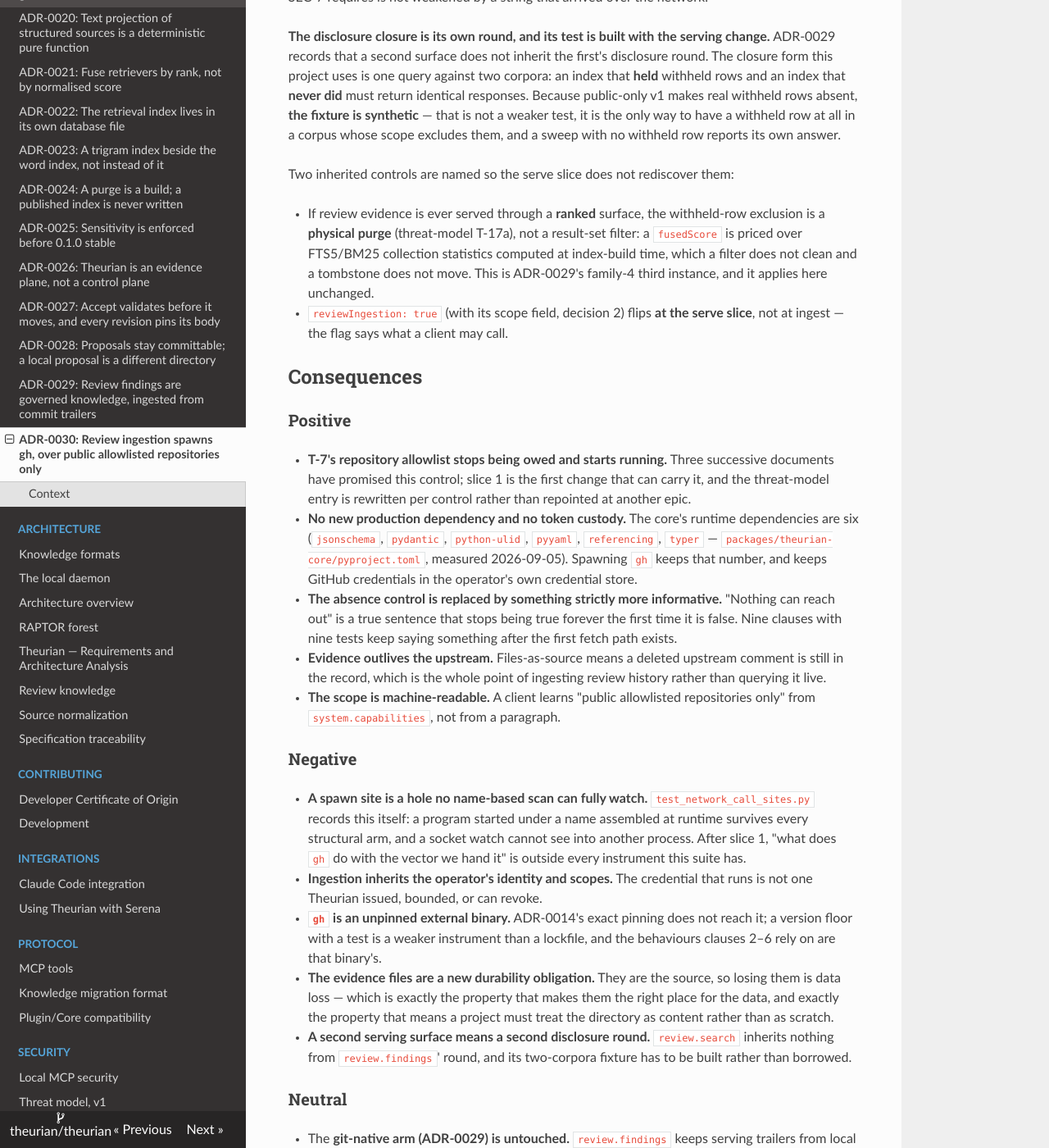
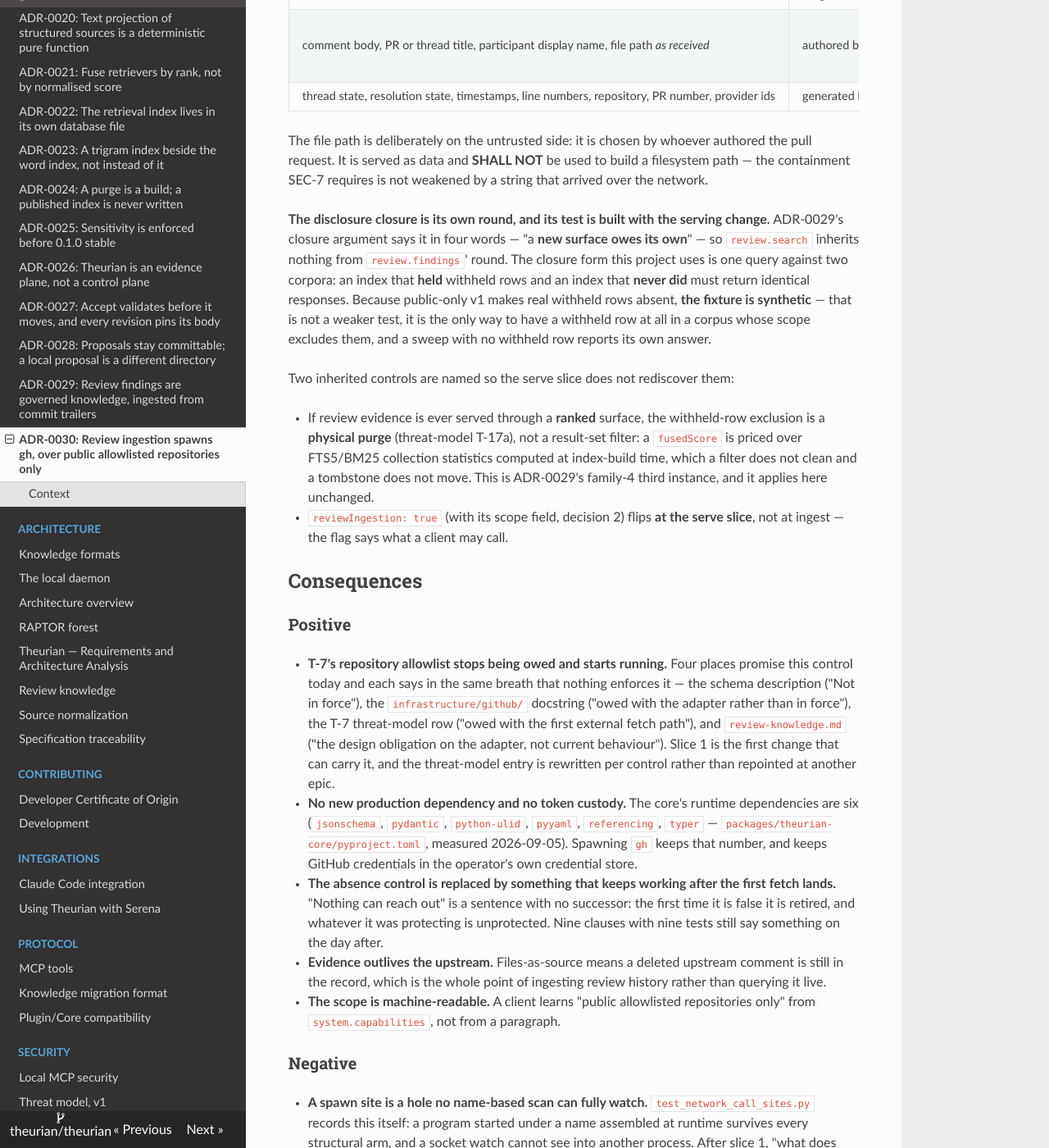
Before and after one commit to theurian/theurian, an MkDocs documentation site: the page built from docs/adr/0030-github-review-ingestion-spawns-gh.md, in a window 1280 px wide and 1400 px high, scrolled down 8641 px. Shown: the whole window at 82% size. Built offline with MkDocs 1.6.1, drawn with Linux system fonts in a browser that asks for light colours; some of the changed text lies outside the part shown.

Commit message:
docs(adr): tighten ADR-0030's claims to the authority each one has
Self-sweep before review, against the no-new-universal-prose rule.

- The `--paginate` and `PATH` rationales asserted behaviour of a binary this
  design does not pin; both now say what is excluded and why, without claiming
  what gh does.
- The corpus-membership disposition carried an unmeasured claim; it now pastes
  the two commands and their output (26 anchors, none of them a
  review-ingestion or T-7 document).
- The review-cache and "existing document says" sentences described
  review-knowledge.md in the present tense while this same change corrects it;
  both now say what it said before.
- "A required field has exactly one implementation" was a universal with a
  counter-example; it now names both bad options.
- The T-7 consequence counted documents by inference; it now names the four and
  quotes each one's own admission.
- The privacy bullet records that no fact-side constant exists to pin the
  evidence-file path against until slice 2 introduces one.

Signed-off-by: Takehide Uchida <utchy@graphnote-design.com>

````diff
--- a/docs/adr/0030-github-review-ingestion-spawns-gh.md
+++ b/docs/adr/0030-github-review-ingestion-spawns-gh.md
@@ -82,8 +82,9 @@
 contain no client module at all" — a mutation that replaced a fetch with
 `subprocess.run(["curl", ...])` survived the entire suite with the network
 enumeration green. That file states the admission checklist this ADR has to
-satisfy, and it is quoted here verbatim rather than paraphrased
-(`test_network_call_sites.py:653-661`):
+satisfy, and it is quoted here rather than paraphrased — the source is a
+concatenated Python string, joined here into prose with its `--` set as an em
+dash and nothing else changed (`test_network_call_sites.py:653-661`):
 
 > If you added a site, establish before listing it: the argument vector is fixed
 > by the adapter rather than taken from a document or a configuration file; the
@@ -115,8 +116,8 @@
 | 2 | **The endpoint is the literal `graphql`.** Repository identity travels as typed GraphQL variables, never in the URL position. | The `gh api <path>` form interpolates caller data into a path; the GraphQL form has no path segment an owner or repo name can escape into. It also means no raw URL exists for T-7's scheme allowlist to be needed on. | A test that the argument vector's endpoint element equals `graphql` byte-for-byte, and that no element is derived by string-formatting a repository name. Slice 1. |
 | 3 | **The destination host is pinned by an explicit `--hostname github.com`.** | An inherited `GH_HOST` silently moving the request to another host — measured to move it (run B). | A test asserting the flag and its value are present in every spawned vector. Slice 1. |
 | 4 | **The child environment is CONSTRUCTED from an explicit allowlist** (`env={...}` passed to the spawn), never inherited and never merely scrubbed. | The measured attack class below: *destination and identity taken from inherited environment*. A scrub is a blocklist, and a blocklist has to be right about every variable `gh` and its transport stack read; a constructed environment has to be right about the few Theurian deliberately passes. | A test that the spawn is called with an explicit `env` mapping whose keys equal a named constant, and a negative test that a destination-bearing variable set in the parent does not appear in the child. Slice 1. |
-| 5 | **The `gh` binary is resolved to an absolute path, and the vector is passed with `shell=False`.** | SEC-9 verbatim: "Never build a shell command by string concatenation. `git` and `gh` are invoked as argument vectors with `shell=False`" (`requirements-analysis.md:236`). An unresolved name is also a `PATH` question, and clause 4 removes `PATH` from the question by constructing the environment. | A test that the first vector element is an absolute path and that `shell=True` appears nowhere in the module. Slice 1. |
-| 6 | **No `--paginate`.** Pagination is GraphQL cursors only. | `--paginate` follows a `Link`/cursor URL that the *response* supplies — a server-controlled destination, which is the SSRF shape T-7 names, arriving through a flag rather than through a document. With cursors, the only thing that crosses is an opaque string in a typed variable, and the vector still names `graphql`. | A test that `--paginate` is absent from every spawned vector, and a cursor-pagination test over a recorded fixture. Slice 1. |
+| 5 | **The `gh` binary is resolved to an absolute path, and the vector is passed with `shell=False`.** | SEC-9 verbatim: "Never build a shell command by string concatenation. `git` and `gh` are invoked as argument vectors with `shell=False`" (`requirements-analysis.md:236`). An unresolved name would also let the child's `PATH` choose the executable; clause 4 means whatever `PATH` the child sees is one this project constructed, and clause 5 means it is not consulted for the executable at all. | A test that the first vector element is an absolute path and that `shell=True` appears nowhere in the module. Slice 1. |
+| 6 | **No `--paginate`.** Every page after the first is requested by handing back a GraphQL cursor in a typed variable, with the vector otherwise unchanged. | `--paginate` exists to follow a next-page reference the **response** supplies. Exactly what it follows, and how, is behaviour of a binary this design does not pin (clause 8 bounds only its version) — and that is the reason the flag is excluded rather than characterised: a destination the response chooses is the shape T-7 names, and a cursor in a typed variable cannot become one. | A test that `--paginate` is absent from every spawned vector, and a cursor-pagination test over a recorded fixture. Slice 1. |
 | 7 | **A request timeout (SEC-19) and recorded ingest cost bounds: a page cap and a PR-count cap, each a named constant.** Exceeding a cap is a reported, graded stop, never a silent truncation and never an unbounded loop. | A caller — or a large repository — making the system spend work no recorded limit bounds. The severity table grades exactly that as HIGH, and [#26](https://github.com/theurian/theurian/issues/26)'s T-6 concurrency cap is the precedent for how such a bound is recorded: a constant, a test, and prose that names the number. | A test per cap that the constant is the value the adapter uses, and a test that a fixture exceeding the cap stops with a report. Slice 1. |
 | 8 | **A `gh` version floor, expressed as a constant with a test, not as prose.** | `gh` is not a Python dependency, so [ADR-0014](0014-dependency-pinning-and-pre-1-0-isolation.md)'s exact pinning does not reach it; the behaviours clauses 2–6 rely on are flag and config behaviours of a binary the operator upgrades independently. Prose asking for "a recent gh" is not a control. | A test that the adapter refuses to spawn below the floor, and that the floor is the constant the refusal message names. Slice 1. Measured against 2.86.0 — the floor is chosen at implementation, not asserted here. |
 | 9 | **`gh` absent, or present and unauthenticated, is a graded refusal envelope with a remedy — never a traceback.** | The failure the product already has a shape for: `requirements-analysis.md:328-329` records `Degraded` as "a success-with-warnings terminal state, not a failure: a missing `gh` token must not prevent local knowledge from working." Ingestion is the optional capability; the rest of the product keeps working. | A test for each of the two states asserting a refusal envelope carrying a remedy, and that no traceback reaches the caller. Slice 1. |
@@ -227,10 +228,12 @@
 `.theurian/cache/`. The SQLite serving store (slice 3) is built from those files
 and is deletable.
 
-**This settles a contradiction that is live in the documentation today.**
-`docs/architecture/review-knowledge.md` (Privacy) says "The review cache is a
-derived artifact under `.theurian/cache/`, git-ignored and rebuildable." That
-sentence is safe for an artifact whose source outlives it. It is not safe here:
+**This settles a contradiction that was live in the documentation until this
+change.** `docs/architecture/review-knowledge.md` (Privacy) said "The review cache
+is a derived artifact under `.theurian/cache/`, git-ignored and rebuildable" —
+corrected in the same commit that adds this ADR, and quoted here because the
+reasoning, not the corrected sentence, is what a later reader needs. That sentence
+is safe for an artifact whose source outlives it. It is not safe here:
 **GitHub review comments are editable and deletable upstream**, so a deleted local
 copy of a comment that has since been deleted upstream is **data loss, not a cache
 miss**, and no refetch recovers it. "Rebuildable" would be asserting a property
@@ -255,8 +258,11 @@
 ingestion run updates what upstream still returns and does not delete what it no
 longer does; a record that vanished upstream stays in the evidence files, marked
 with the run that last saw it. Whether a project commits `.theurian/review/` is
-the project's decision — the directory is not written into the ignore block, and
-redaction at ingestion (review-knowledge.md, Privacy) governs what lands in it.
+the project's decision — the directory is not written into the ignore block. What
+lands in it is also subject to the configurable ingestion-time redaction
+review-knowledge.md's Privacy section describes, which is design and not shipped
+behaviour: no review ingestion path exists to perform it — the GitHub package
+holds no adapter, measured in *Context* — and this ADR does not build it.
 
 ### 4. The secret scan runs at ingestion, per record, like `propose accept`
 
@@ -276,7 +282,8 @@
 > A landed secret is readable through `knowledge.search` and `knowledge.get` the
 > moment `theurian migrate apply` writes it, before any index exists at all …
 > So a build that refused to publish would deny *ranking* without un-disclosing
-> anything.
+> anything, and on a project that has never built one it would deny ranking for
+> ever.
 
 That premise is false pre-landing. Review ingestion runs **before** the content
 exists anywhere in Theurian, so refusing genuinely un-discloses: nothing is
@@ -318,11 +325,12 @@
 ```
 
 There is no resolution-timestamp field in that list, and `resolvedBy` is
-nullable. A required field the provider cannot fill has exactly one
-implementation: the adapter fabricates a value — the ingestion time, or the last
-comment's time — and every consumer downstream reads a real timestamp that
-nobody measured. Making the field optional is the change that keeps *unknown*
-expressible.
+nullable. A required field the provider cannot fill leaves the adapter only bad
+options: fabricate a value — the ingestion time, or the last comment's time — and
+every consumer downstream reads as a measurement something nobody measured; or
+drop the whole resolution record, losing the resolution state the model exists to
+carry. Making the field optional is the change that keeps *unknown* expressible,
+which is the thing neither bad option can express.
 
 **This is a breaking change to the domain model, and it costs nothing today.**
 Measured 2026-09-05 against `origin/main` @ `1fe3302b`, with the population key
@@ -361,9 +369,9 @@
 ### 6. Serving is `review.search`, under the SEC-15 triple, with its own disclosure round
 
 The serving surface is **`review.search`**, taken from the already-published
-planned table in `docs/protocol/mcp-tools.md` (7 `review.*` rows, measured above).
-No eighth name is invented: a tool name is a wire contract, and the table has
-been publishing this one as planned.
+planned table in `docs/protocol/mcp-tools.md` (7 `review.*` rows — the grep and
+its output are in *Compliance*). No eighth name is invented: a tool name is a wire
+contract, and the table has been publishing this one as planned.
 
 **Every body-derived field is untrusted content (T-3, SEC-15); only structural
 fields are validated and normalized.**
@@ -379,8 +387,9 @@
 that arrived over the network.
 
 **The disclosure closure is its own round, and its test is built with the serving
-change.** ADR-0029 records that a second surface does not inherit the first's
-disclosure round. The closure form this project uses is one query against two
+change.** ADR-0029's closure argument says it in four words — "a **new surface
+owes its own**" — so `review.search` inherits nothing from `review.findings`'
+round. The closure form this project uses is one query against two
 corpora: an index that **held** withheld rows and an index that **never did** must
 return identical responses. Because public-only v1 makes real withheld rows
 absent, **the fixture is synthetic** — that is not a weaker test, it is the only
@@ -401,19 +410,24 @@
 
 ### Positive
 
-- **T-7's repository allowlist stops being owed and starts running.** Three
-  successive documents have promised this control; slice 1 is the first change
-  that can carry it, and the threat-model entry is rewritten per control rather
-  than repointed at another epic.
+- **T-7's repository allowlist stops being owed and starts running.** Four places
+  promise this control today and each says in the same breath that nothing
+  enforces it — the schema description ("Not in force"), the
+  `infrastructure/github/` docstring ("owed with the adapter rather than in
+  force"), the T-7 threat-model row ("owed with the first external fetch path"),
+  and `review-knowledge.md` ("the design obligation on the adapter, not current
+  behaviour"). Slice 1 is the first change that can carry it, and the
+  threat-model entry is rewritten per control rather than repointed at another
+  epic.
 - **No new production dependency and no token custody.** The core's runtime
   dependencies are six (`jsonschema`, `pydantic`, `python-ulid`, `pyyaml`,
   `referencing`, `typer` — `packages/theurian-core/pyproject.toml`, measured
   2026-09-05). Spawning `gh` keeps that number, and keeps GitHub credentials in
   the operator's own credential store.
-- **The absence control is replaced by something strictly more informative.**
-  "Nothing can reach out" is a true sentence that stops being true forever the
-  first time it is false. Nine clauses with nine tests keep saying something after
-  the first fetch path exists.
+- **The absence control is replaced by something that keeps working after the
+  first fetch lands.** "Nothing can reach out" is a sentence with no successor:
+  the first time it is false it is retired, and whatever it was protecting is
+  unprotected. Nine clauses with nine tests still say something on the day after.
 - **Evidence outlives the upstream.** Files-as-source means a deleted upstream
   comment is still in the record, which is the whole point of ingesting review
   history rather than querying it live.
@@ -524,13 +538,23 @@
 counting PRs in this milestone should read them against the plan, not against the
 three-siblings budget.
 
-**Corpus membership: ADR-0030 does not seed a dogfood twin in this PR.** Measured
-2026-09-05, no existing committed corpus item's `sourceAnchors[].filePath` names a
-review-ingestion or T-7 document, so nothing drifts and no re-seed is owed;
+**Corpus membership: ADR-0030 does not seed a dogfood twin in this PR, and no
+re-seed is owed.** The committed corpus anchors at 26 documents — ADR-0001 to
+ADR-0024 and two work logs — and none of them is a review-ingestion or T-7
+document, so nothing this change touches drifts:
+
+```console
+$ git grep -h "filePath" -- '.theurian/migrations/*.yaml' | sort -u | wc -l
+      26
+$ git grep -h "filePath" -- '.theurian/migrations/*.yaml' | sort -u | grep -c "docs/adr/002[5-9]\|threat-model\|review-knowledge"
+0
+```
+
 `tools/corpus_drift.py` walks the committed migrations and compares each anchor to
-its source, so a new `docs/` file with no twin is outside its population by
-construction. Stated because every repo-wide claim in this repository declares
-which side of the frozen corpus it stands on.
+its live source, so a new `docs/` file with no twin is outside its population by
+construction — the same way ADR-0025 through ADR-0029 already are. Stated because
+every repo-wide claim in this repository declares which side of the frozen corpus
+it stands on.
 
 **The serve slice's real-run verification data source is decided now, not at slice
 3.** Verification runs against a **named disposable public fixture repository
@@ -569,9 +593,9 @@
 | :-- | :-- |
 | **An in-process HTTP client (`httpx` plus a token from the environment)** | Three costs at once. It adds a production dependency to a core whose runtime dependency list is six packages, none of them an HTTP client. It puts **token custody** inside Theurian — reading, holding and possibly logging a credential the operator currently keeps in their own credential store. And it creates a **raw-URL surface**, which makes all three of SEC-10's controls live checks that must be built and kept correct, where the `gh api graphql` form has no URL for a scheme allowlist or a private-network check to be applied to. The `gh` spawn trades a process boundary for all three. |
 | **Inherit the parent environment and scrub the dangerous variables** | A scrub is a blocklist over a set the adapter does not control. Run C measured that `HTTPS_PROXY` moves the request even with `--hostname` pinned, so the blocklist would have to be complete over destination variables, proxy variables, and whatever the next `gh` release reads. Constructing the environment inverts the burden onto a set this project chooses and pins. |
-| **`gh api --paginate`** | Pagination by `--paginate` follows a destination the *response* supplies. That is precisely T-7's shape arriving through a flag instead of through a document, and it would reintroduce the raw-URL surface the `graphql` endpoint removes. GraphQL cursors carry an opaque string in a typed variable and leave the vector unchanged. |
+| **`gh api --paginate`** | Whatever the flag follows, the *response* chooses it rather than the adapter — and this design pins no version-specific semantics for it (clause 8 bounds the binary's version, not its behaviour). Excluding the flag is cheaper than characterising it: a GraphQL cursor is an opaque string in a typed variable, so the adapter still decides every destination it reaches. |
 | **`gh api repos/{owner}/{repo}/pulls/...` (the REST path form)** | Repository identity would travel in the URL position, where it is string-interpolated into a path. The GraphQL form carries the same identity as typed variables with no path to escape into, which is what makes clause 2 a checkable property rather than a promise about quoting. |
-| **Keep the review data under `.theurian/cache/` as the existing document says** | Upstream review comments are editable and deletable, so a discarded cache entry for a deleted comment is unrecoverable. Calling that a cache asserts a rebuild property GitHub does not provide. |
+| **Keep the review data under `.theurian/cache/`, as `review-knowledge.md` said before this change** | Upstream review comments are editable and deletable, so a discarded cache entry for a deleted comment is unrecoverable. Calling that a cache asserts a rebuild property GitHub does not provide. |
 | **Scan for secrets at index-build time only, in `index build`'s signal mode (land and report, never refuse)** | This was the Codex reader's recommendation, and it was rejected on the source's own premise: `index_secret_scan.py` records rather than refuses because its content is *already in the canonical store and already served*, so refusal "would deny ranking without un-disclosing anything". Pre-landing, refusal genuinely un-discloses — nothing has been written and nothing served — so the `propose accept` gate is the matching one. |
 | **Make `resolved_at` required and fill it with the ingestion time or the last comment's time** | The API object carries no resolution timestamp (decision 5's introspection). A required field filled by the adapter is a fabricated measurement that every downstream consumer reads as real. `None` is the honest value for a quantity the provider does not record. |
 | **Invent a new tool name for review-evidence search** | `review.search` has been published as planned in `docs/protocol/mcp-tools.md` since before this design. A tool name is a wire contract; adding an eighth name would leave a published one orphaned and make clients choose between them. |
````
Also changed, not shown: other parts of docs/adr/0030-github-review-ingestion-spawns-gh.md (+1 -1 lines), docs/architecture/review-knowledge.md (+3 -1 lines).
